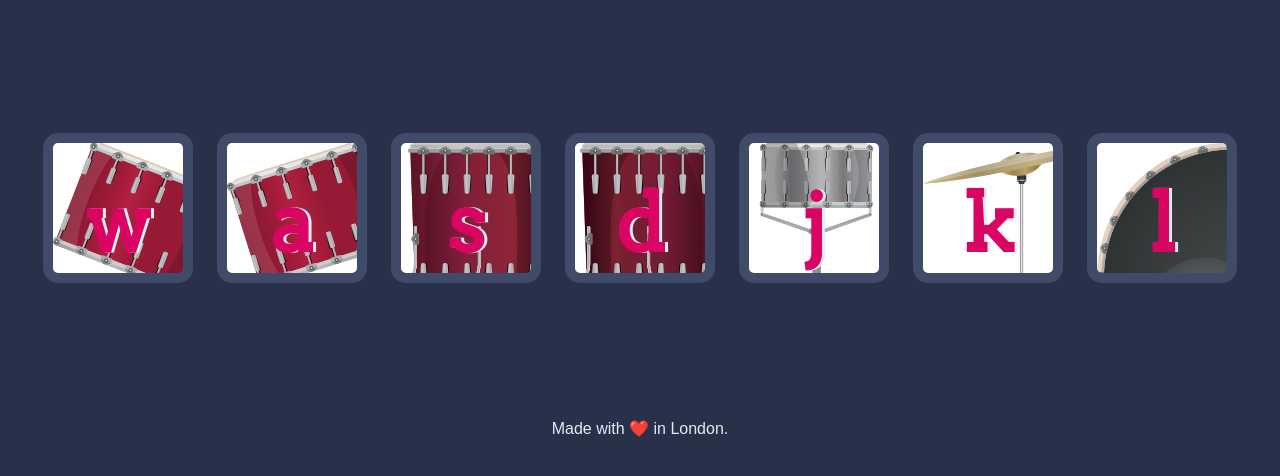
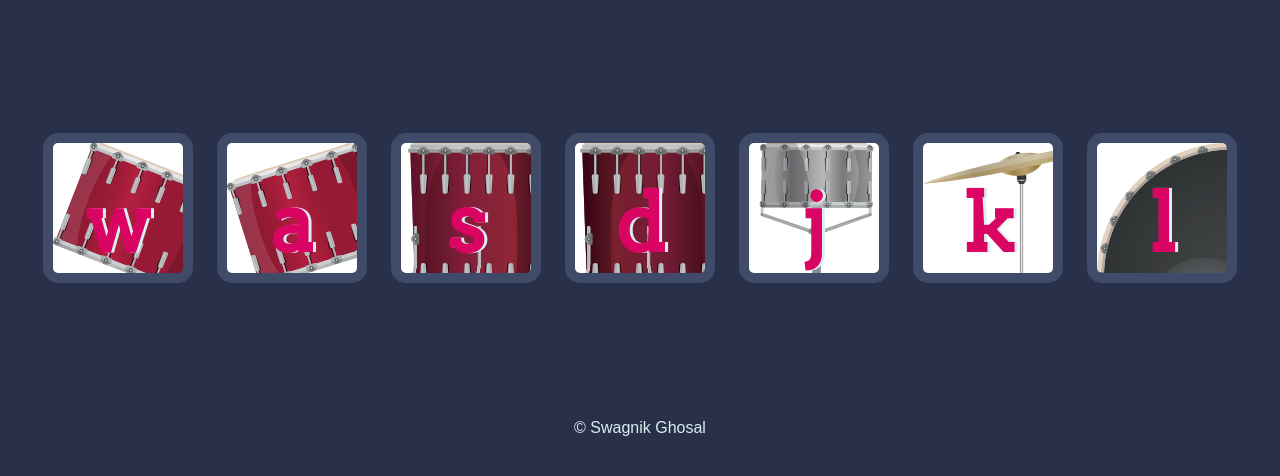
Before and after one commit to SwagnikGhosal03/Drum-Kit-project, a plain HTML site: page index.html in a window 1280 px wide. Shown: the part 156-632 px from the top of the page. Drawn offline with Linux system fonts and the light colour scheme.

Commit message:
Update index.html
Changed the footer element.

```diff
--- a/index.html
+++ b/index.html
@@ -23,7 +23,7 @@
 
 <script src="index.js"></script>
   <footer>
-    Made with ❤️ in London.
+    © Swagnik Ghosal
   </footer>
 </body>
 
```
